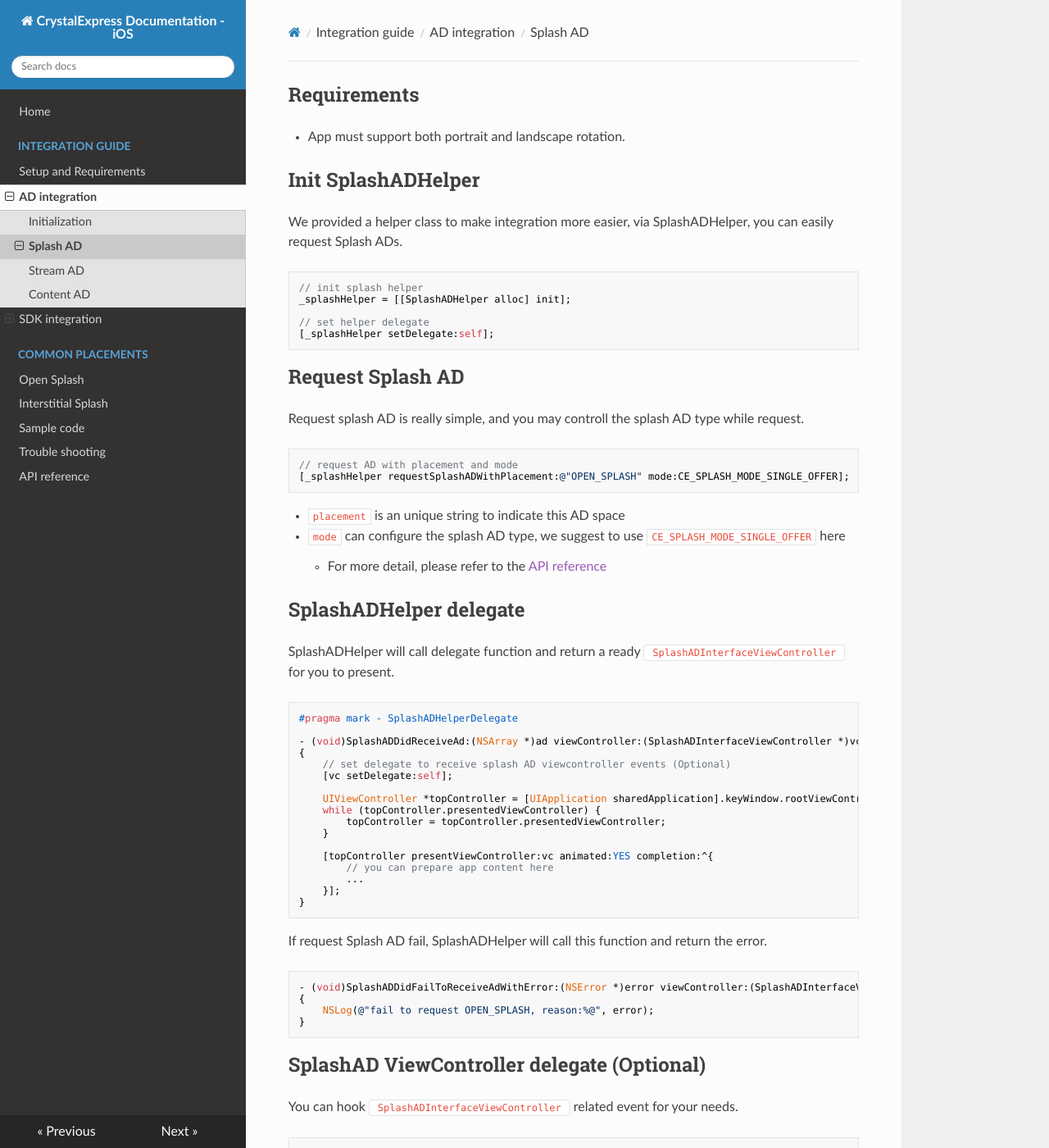
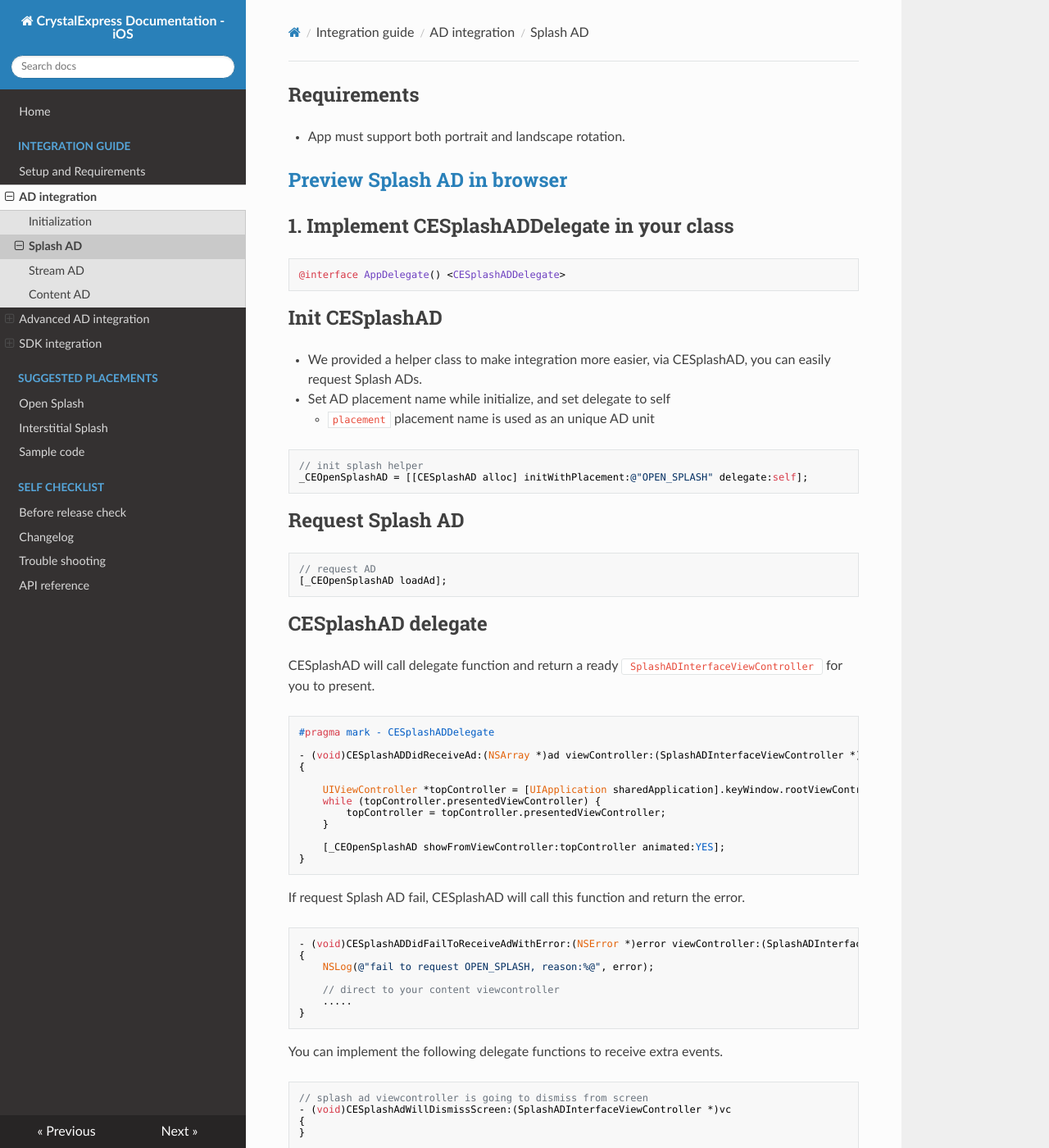
Before and after one commit to intowow/CrystalExpressDocumentation-iOS, an MkDocs documentation site: the page built from docs/docs/splash-ad.md, in a window 1280 px wide and 1400 px high. Shown: the whole window at 82% size. Built offline with MkDocs 1.6.1, drawn with Linux system fonts in a browser that asks for light colours; nearby versions of some CDN libraries; old or Windows-style settings are respelled for this version of MkDocs; some of the changed text lies outside the part shown.

Commit message:
update integration guide

````diff
--- a/docs/docs/splash-ad.md
+++ b/docs/docs/splash-ad.md
@@ -1,82 +1,87 @@
 ## Requirements
 - App must support both portrait and landscape rotation.
 
-## Init SplashADHelper
-We provided a helper class to make integration more easier, via SplashADHelper, you can easily request Splash ADs.
+## [Preview Splash AD in browser](https://s3.cn-north-1.amazonaws.com.cn/intowow-common/preview/SPLASH2_VIDEO_GENERAL_P_ICLICK.html)
+
+## 1. Implement CESplashADDelegate in your class
+```objc
+@interface AppDelegate() <CESplashADDelegate>
+```
+
+## Init CESplashAD
+- We provided a helper class to make integration more easier, via CESplashAD, you can easily request Splash ADs.
+- Set AD placement name while initialize, and set delegate to self
+    - `placement` placement name is used as an unique AD unit
+
 ```objc
 // init splash helper
-_splashHelper = [[SplashADHelper alloc] init];
-
-// set helper delegate
-[_splashHelper setDelegate:self];
+_CEOpenSplashAD = [[CESplashAD alloc] initWithPlacement:@"OPEN_SPLASH" delegate:self];
 ```
 
 ## Request Splash AD
-Request splash AD is really simple, and you may controll the splash AD type while request.
 ```objc
-// request AD with placement and mode
-[_splashHelper requestSplashADWithPlacement:@"OPEN_SPLASH" mode:CE_SPLASH_MODE_SINGLE_OFFER];
+// request AD
+[_CEOpenSplashAD loadAd];
 ```
-- `placement` is an unique string to indicate this AD space
-- `mode` can configure the splash AD type, we suggest to use `CE_SPLASH_MODE_SINGLE_OFFER` here
-    - For more detail, please refer to the [API reference]()
 
-## SplashADHelper delegate
-SplashADHelper will call delegate function and return a ready `SplashADInterfaceViewController` for you to present.
+## CESplashAD delegate
+CESplashAD will call delegate function and return a ready `SplashADInterfaceViewController` for you to present.
 ```objc
-#pragma mark - SplashADHelperDelegate
+#pragma mark - CESplashADDelegate
 
-- (void)SplashADDidReceiveAd:(NSArray *)ad viewController:(SplashADInterfaceViewController *)vc
+- (void)CESplashADDidReceiveAd:(NSArray *)ad viewController:(SplashADInterfaceViewController *)vc
 {
-    // set delegate to receive splash AD viewcontroller events (Optional)
-    [vc setDelegate:self];
 
     UIViewController *topController = [UIApplication sharedApplication].keyWindow.rootViewController;
     while (topController.presentedViewController) {
         topController = topController.presentedViewController;
     }
 
-    [topController presentViewController:vc animated:YES completion:^{
-        // you can prepare app content here
-        ...
-    }];
+    [_CEOpenSplashAD showFromViewController:topController animated:YES];
 }
 ```
-If request Splash AD fail, SplashADHelper will call this function and return the error.
+If request Splash AD fail, CESplashAD will call this function and return the error.
 ```objc
-- (void)SplashADDidFailToReceiveAdWithError:(NSError *)error viewController:(SplashADInterfaceViewController *)vc
+- (void)CESplashADDidFailToReceiveAdWithError:(NSError *)error viewController:(SplashADInterfaceViewController *)vc
 {
     NSLog(@"fail to request OPEN_SPLASH, reason:%@", error);
+
+    // direct to your content viewcontroller
+    .....
 }
 ```
 
-## SplashAD ViewController delegate (Optional)
-You can hook `SplashADInterfaceViewController` related event for your needs.
+You can implement the following delegate functions to receive extra events.
 ```objc
-#pragma mark - SplashADViewControllerDelegate
 // splash ad viewcontroller is going to dismiss from screen
-- (void)SplashAdWillDismissScreen:(SplashADInterfaceViewController *)vc
+- (void)CESplashAdWillDismissScreen:(SplashADInterfaceViewController *)vc
 {
 }
 
 // splash ad viewcontroller is goint to present on screen
-- (void)SplashAdWillPresentScreen:(SplashADInterfaceViewController *)vc
+- (void)CESplashAdWillPresentScreen:(SplashADInterfaceViewController *)vc
 {
 
 }
 
 // splash ad viewcontroller did dismiss from screen
-- (void)SplashAdDidDismissScreen:(SplashADInterfaceViewController *)vc
+- (void)CESplashAdDidDismissScreen:(SplashADInterfaceViewController *)vc
 {
 }
 
 // splash ad viewcontroller did present to screen
-- (void)SplashAdDidPresentScreen:(SplashADInterfaceViewController *)vc
+- (void)CESplashAdDidPresentScreen:(SplashADInterfaceViewController *)vc
 {
-
+    // prepare your app view controller
+    ....
 }
 ```
 **Notice** There are both portrait and landscape Splash AD support in our SDK, make sure your app support that kind of rotation before you serving ADs.
+
+## Suggested Splash AD placement
+- [Open Splash](open-splash-ad.md)
+- [Interstitial Splash](interstitial-ad.md)
+
 ***
 More information
 
--- a/mkdocs.yml
+++ b/mkdocs.yml
@@ -12,13 +12,20 @@
     - 'Splash AD': 'docs/splash-ad.md'
     - 'Stream AD': 'docs/stream-ad.md'
     - 'Content AD': 'docs/content-ad.md'
+  - 'Advanced AD integration':
+    - 'Configure stream AD': 'docs/advanced-stream-ad.md'
+    - 'Request card format AD': 'docs/card-format-ad.md'
   - 'SDK integration':
     - 'Register background task': 'docs/register-background-task.md'
     - 'Register background fetch': 'docs/register-background-fetch.md'
     - 'AD preview': 'docs/ad-preview.md'
-- Common placements:
+    - 'AD event callback': 'docs/ad-event-callback.md'
+- Suggested placements:
   - 'Open Splash': 'docs/open-splash-ad.md'
   - 'Interstitial Splash': 'docs/interstitial-ad.md'
 - Sample code: 'docs/sample-code.md'
+- Self checklist:
+  - 'Before release check': 'docs/before-go-production.md'
+- Changelog: 'docs/changelog.md'
 - Trouble shooting: 'docs/trouble-shooting.md'
 - API reference: 'docs/api-reference.md'
````
Also changed, not shown: docs/docs/changelog.md (added, +2 -0 lines), docs/docs/interstitial-ad.md (+30 -5 lines), docs/docs/open-splash-ad.md (+6 -19 lines), docs/docs/sdk-init.md (+1 -1 lines), docs/docs/setup.md (+10 -7 lines), docs/docs/ad-event-callback.md (added), docs/docs/advanced-stream-ad.md (added), docs/docs/before-go-production.md (added), docs/docs/card-format-ad.md (added).
